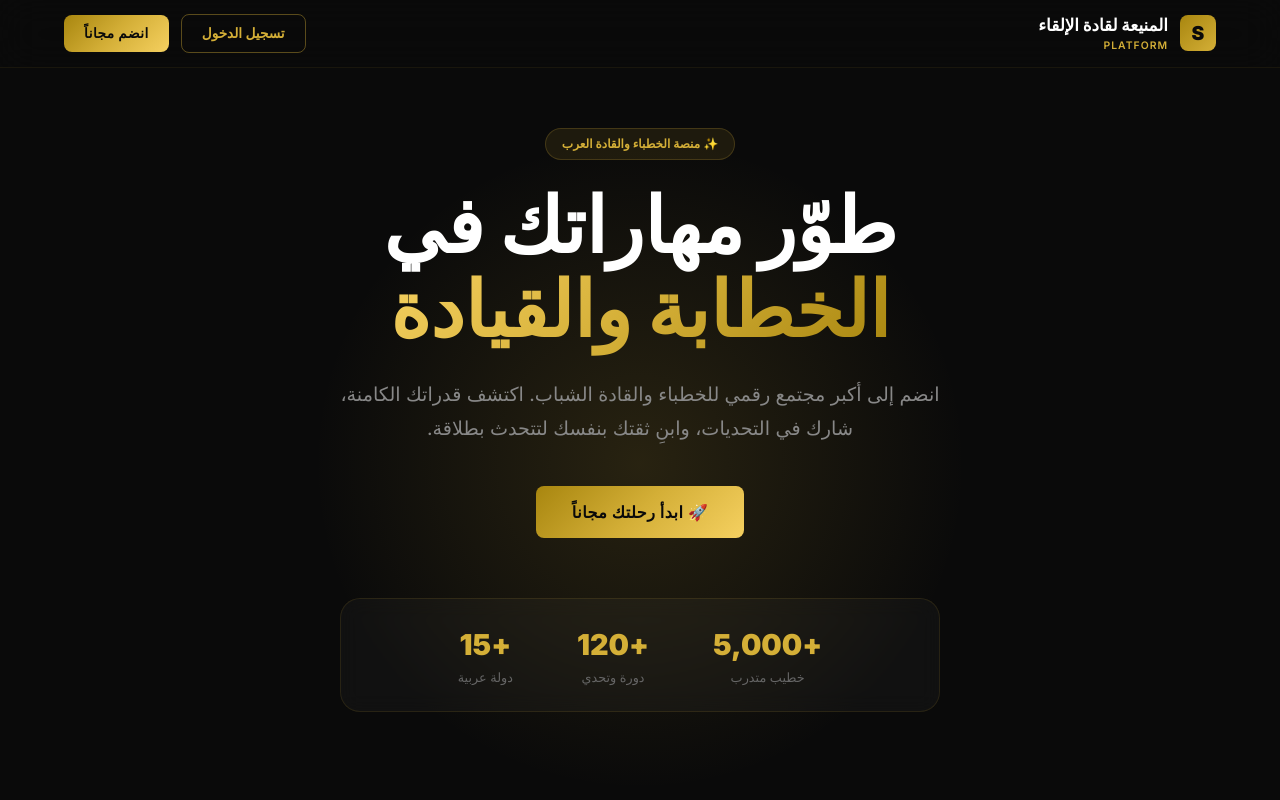
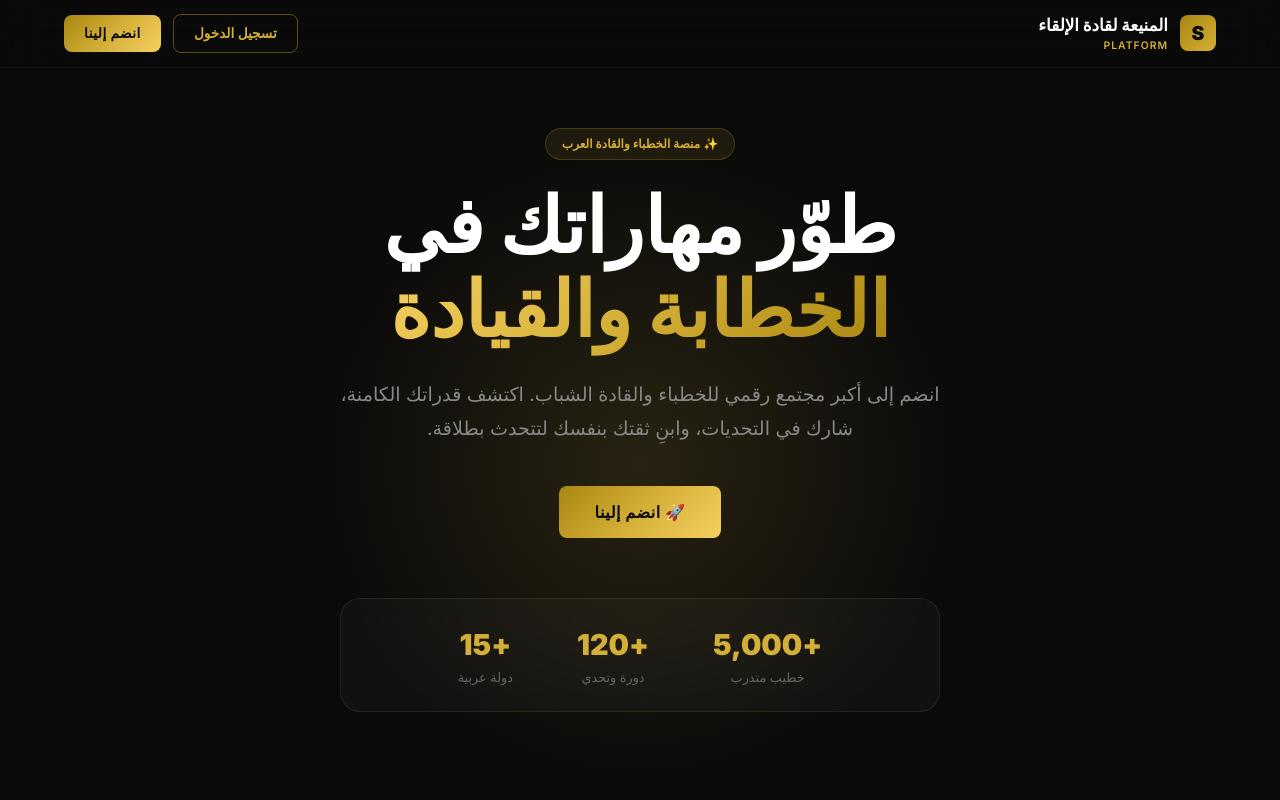
Before and after one commit to houssamamargrp3-ops/voiceleaders, a Next.js app: page / in a window 1280 px wide. Shown: the top 800 px of the page. Built offline with nearby package versions, Linux system fonts and the light colour scheme; no server answers.

Commit message:
style: change 'join for free' text to 'join us'

```diff
--- a/src/app/page.tsx
+++ b/src/app/page.tsx
@@ -70,7 +70,7 @@ export default async function LandingPage() {
                 تسجيل الدخول
               </Link>
               <Link href="/auth/register" className="btn-gold" style={{ padding: '8px 20px', fontSize: '0.85rem', textDecoration: 'none' }}>
-                انضم مجاناً
+                انضم إلينا
               </Link>
             </>
           )}
@@ -126,7 +126,7 @@ export default async function LandingPage() {
               </Link>
             ) : (
               <Link href="/auth/register" className="btn-gold" style={{ fontSize: '1rem', padding: '14px 36px', textDecoration: 'none' }}>
-                🚀 ابدأ رحلتك مجاناً
+                🚀 انضم إلينا
               </Link>
             )}
           </div>
```
